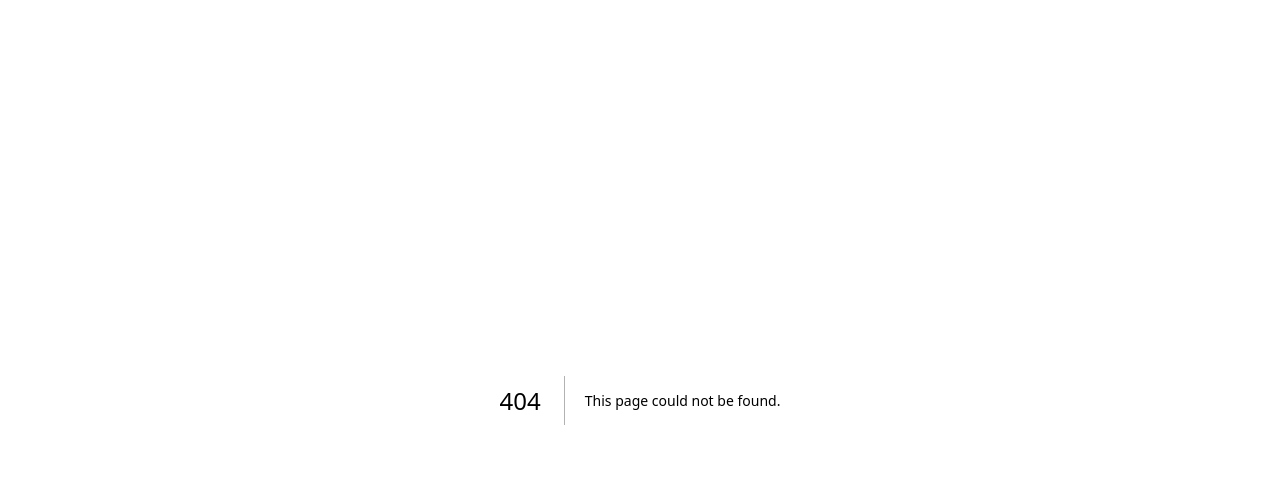
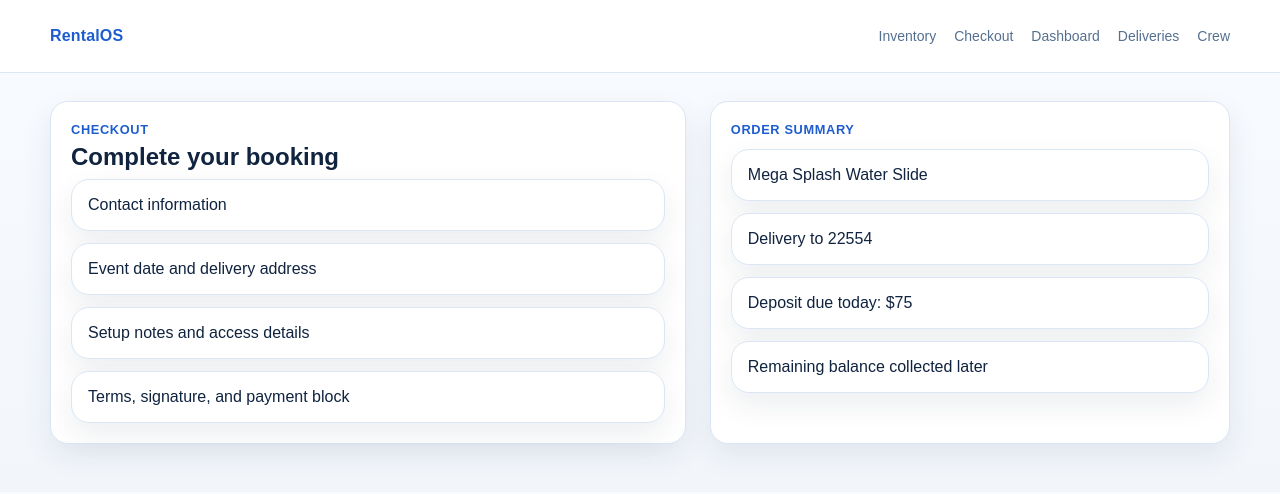
Before and after one commit to kkoly10/rental-software, a Next.js app: page /checkout in a window 1280 px wide. Before the commit this address had no page. Shown: the top 494 px of the page. Built offline with nearby package versions, Linux system fonts and the light colour scheme.

Commit message:
Add checkout page scaffold

```diff
--- /dev/null
+++ b/app/checkout/page.tsx
@@ -0,0 +1,32 @@
+import { PublicHeader } from "@/components/layout/public-header";
+
+export default function CheckoutPage() {
+  return (
+    <>
+      <PublicHeader />
+      <main className="page">
+        <div className="container two-col">
+          <section className="panel">
+            <div className="kicker">Checkout</div>
+            <h1 style={{ margin: "6px 0 8px" }}>Complete your booking</h1>
+            <div className="list">
+              <div className="order-card">Contact information</div>
+              <div className="order-card">Event date and delivery address</div>
+              <div className="order-card">Setup notes and access details</div>
+              <div className="order-card">Terms, signature, and payment block</div>
+            </div>
+          </section>
+          <aside className="panel">
+            <div className="kicker">Order summary</div>
+            <div className="list" style={{ marginTop: 12 }}>
+              <div className="order-card">Mega Splash Water Slide</div>
+              <div className="order-card">Delivery to 22554</div>
+              <div className="order-card">Deposit due today: $75</div>
+              <div className="order-card">Remaining balance collected later</div>
+            </div>
+          </aside>
+        </div>
+      </main>
+    </>
+  );
+}
```
